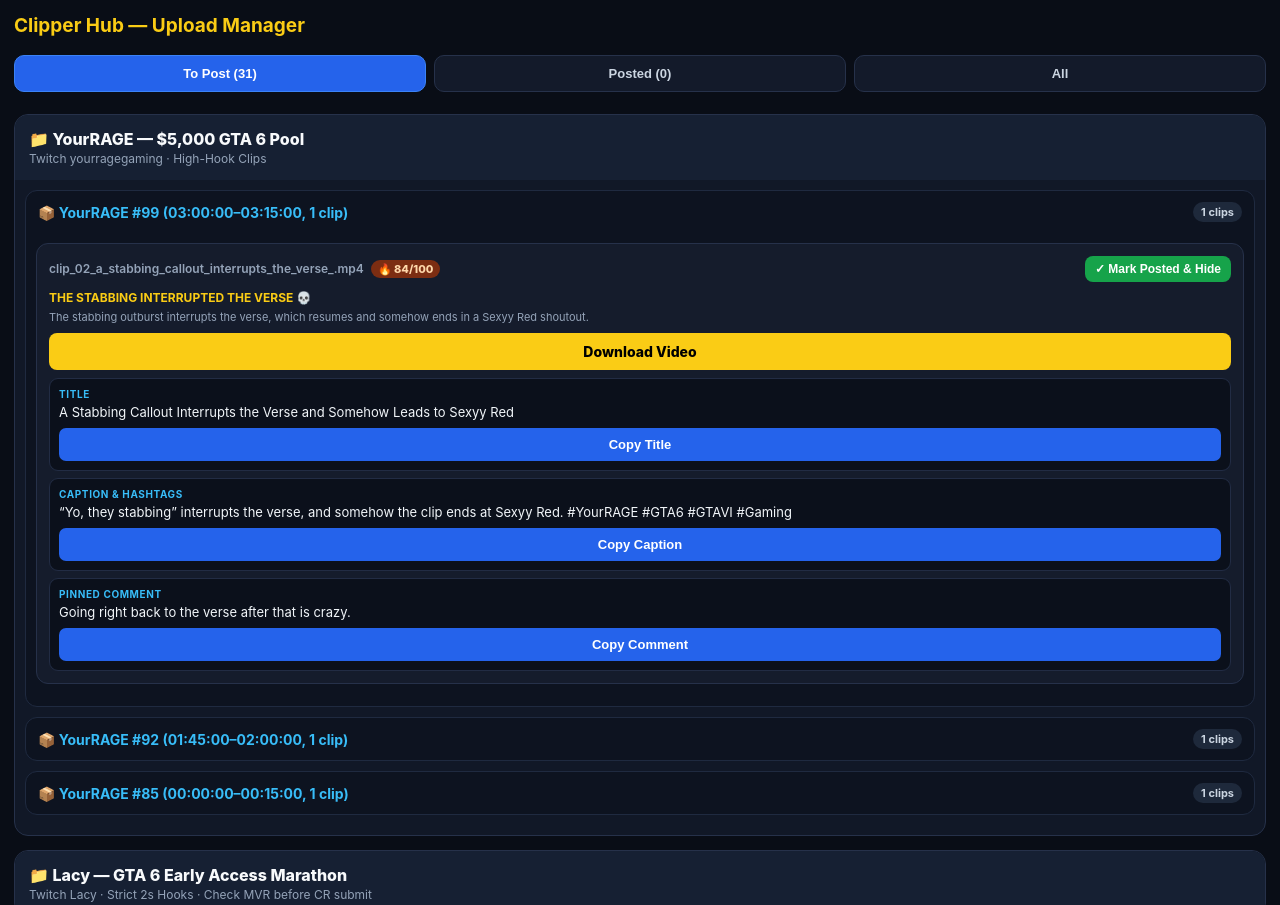
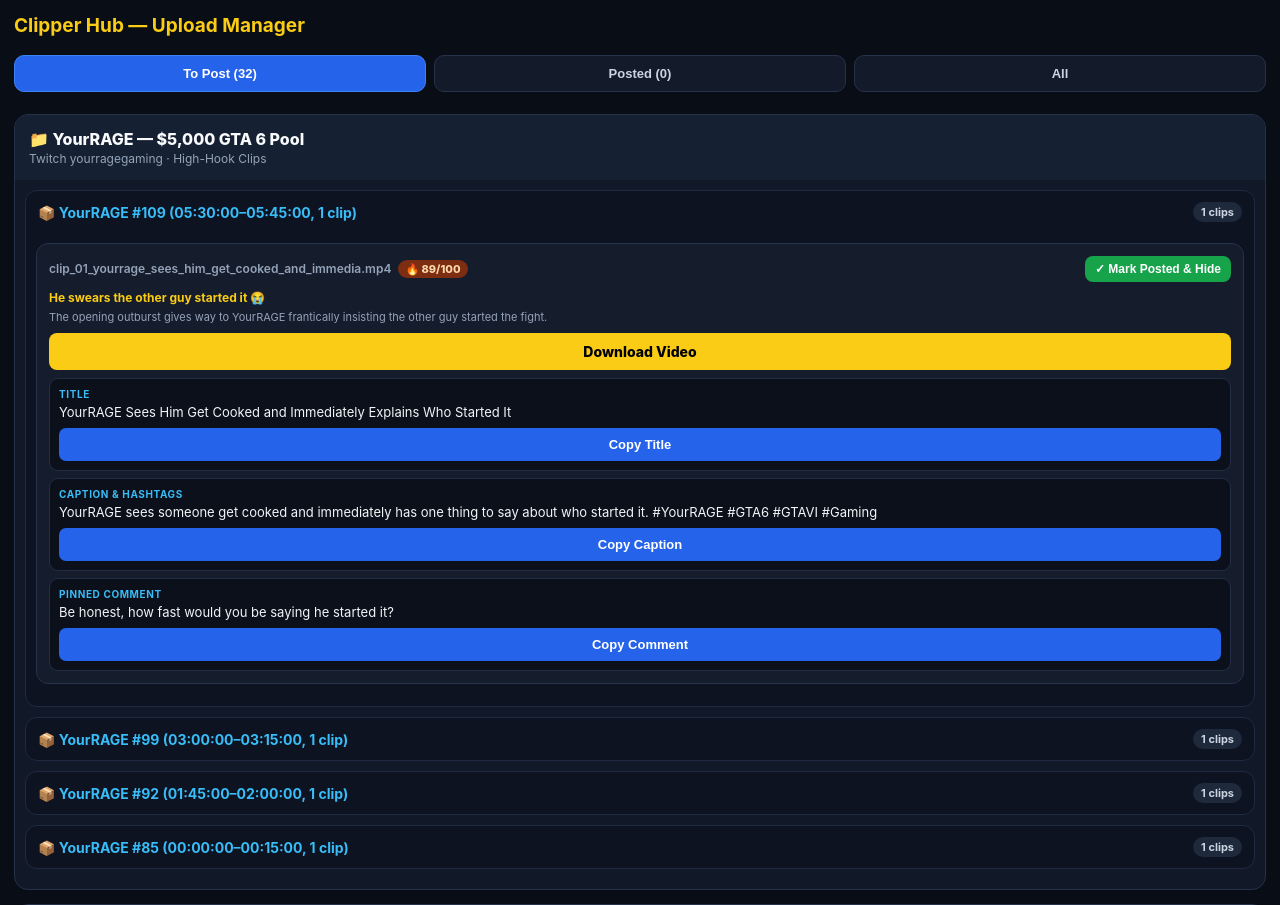
Before and after one commit to usmansharjeel619/video-engine, a website: page docs/index.html in a window 1280 px wide. Shown: the top 905 px of the page. Drawn offline with Linux system fonts and the light colour scheme.

Commit message:
publish: YourRAGE GTA 6 batch 109

```diff
--- a/docs/index.html
+++ b/docs/index.html
@@ -57,8 +57,41 @@
 
       <details class="batch" open>
         <summary>
+          <span>📦 YourRAGE #109 (05:30:00–05:45:00, 1 clip)</span>
+          <span class="badge" data-batch="f0-b0">1 clips</span>
+        </summary>
+        <div class="batch-body">
+
+      <div class="card" data-id="clip-022bae96a9540b95a88b2cd44e0fa0a8c0c2d2f61828c59ed7b537719b9df0b5">
+        <div class="hdr">
+          <span class="num">clip_01_yourrage_sees_him_get_cooked_and_immedia.mp4 <span class="vscore">🔥 89/100</span></span>
+          <button type="button" class="mark-btn" onclick="togglePosted('clip-022bae96a9540b95a88b2cd44e0fa0a8c0c2d2f61828c59ed7b537719b9df0b5', this)">Mark Posted</button>
+        </div>
+        <div class="hook">He swears the other guy started it 😭</div>
+        <div class="why">The opening outburst gives way to YourRAGE frantically insisting the other guy started the fight.</div>
+        <a class="dl" href="https://github.com/usmansharjeel619/video-engine/releases/download/yourrage-gta6-auto-109/clip_01_yourrage_sees_him_get_cooked_and_immedia.mp4" download="clip_01_yourrage_sees_him_get_cooked_and_immedia.mp4">Download Video</a>
+        <div class="row">
+          <div class="lbl">Title</div>
+          <div class="val" id="t-clip-022bae96a9540b95a88b2cd44e0fa0a8c0c2d2f61828c59ed7b537719b9df0b5">YourRAGE Sees Him Get Cooked and Immediately Explains Who Started It</div>
+          <button type="button" onclick="cp('t-clip-022bae96a9540b95a88b2cd44e0fa0a8c0c2d2f61828c59ed7b537719b9df0b5', this)">Copy Title</button>
+        </div>
+        <div class="row">
+          <div class="lbl">Caption &amp; Hashtags</div>
+          <div class="val" id="c-clip-022bae96a9540b95a88b2cd44e0fa0a8c0c2d2f61828c59ed7b537719b9df0b5">YourRAGE sees someone get cooked and immediately has one thing to say about who started it. #YourRAGE #GTA6 #GTAVI #Gaming</div>
+          <button type="button" onclick="cp('c-clip-022bae96a9540b95a88b2cd44e0fa0a8c0c2d2f61828c59ed7b537719b9df0b5', this)">Copy Caption</button>
+        </div>
+        <div class="row">
+          <div class="lbl">Pinned Comment</div>
+          <div class="val" id="p-clip-022bae96a9540b95a88b2cd44e0fa0a8c0c2d2f61828c59ed7b537719b9df0b5">Be honest, how fast would you be saying he started it?</div>
+          <button type="button" onclick="cp('p-clip-022bae96a9540b95a88b2cd44e0fa0a8c0c2d2f61828c59ed7b537719b9df0b5', this)">Copy Comment</button>
+        </div>
+      </div>
+        </div>
+      </details>
+      <details class="batch" >
+        <summary>
           <span>📦 YourRAGE #99 (03:00:00–03:15:00, 1 clip)</span>
-          <span class="badge" data-batch="f0-b0">1 clips</span>
+          <span class="badge" data-batch="f0-b1">1 clips</span>
         </summary>
         <div class="batch-body">
 
@@ -91,7 +124,7 @@
       <details class="batch" >
         <summary>
           <span>📦 YourRAGE #92 (01:45:00–02:00:00, 1 clip)</span>
-          <span class="badge" data-batch="f0-b1">1 clips</span>
+          <span class="badge" data-batch="f0-b2">1 clips</span>
         </summary>
         <div class="batch-body">
 
@@ -124,7 +157,7 @@
       <details class="batch" >
         <summary>
           <span>📦 YourRAGE #85 (00:00:00–00:15:00, 1 clip)</span>
-          <span class="badge" data-batch="f0-b2">1 clips</span>
+          <span class="badge" data-batch="f0-b3">1 clips</span>
         </summary>
         <div class="batch-body">
 
--- a/manifests/hub_config.json
+++ b/manifests/hub_config.json
@@ -4,6 +4,11 @@
     "subtitle": "Twitch yourragegaming · High-Hook Clips",
     "stableIds": true,
     "batches": [
+      {
+        "batch": "YourRAGE #109 (05:30:00–05:45:00, 1 clip)",
+        "baseUrl": "https://github.com/usmansharjeel619/video-engine/releases/download/yourrage-gta6-auto-109",
+        "manifest": "manifests/yourrage-gta6-auto-109.json"
+      },
       {
         "batch": "YourRAGE #99 (03:00:00–03:15:00, 1 clip)",
         "baseUrl": "https://github.com/usmansharjeel619/video-engine/releases/download/yourrage-gta6-auto-099",
```
Also changed, not shown: manifests/yourrage-gta6-auto-109.json (added, +12 -0 lines).
